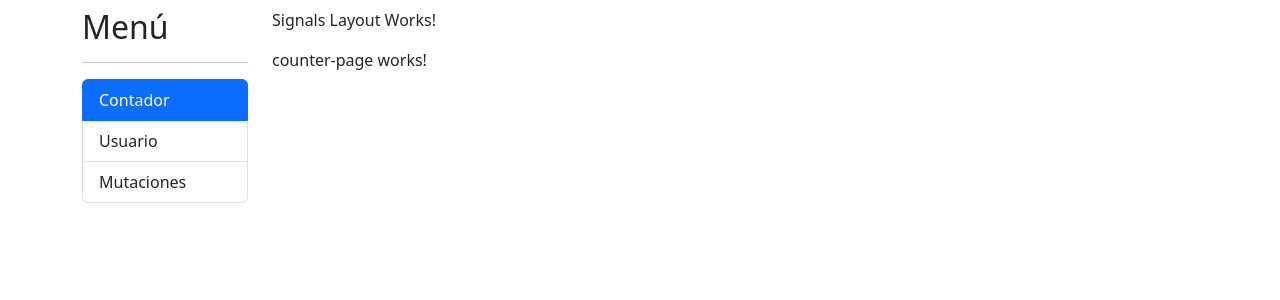
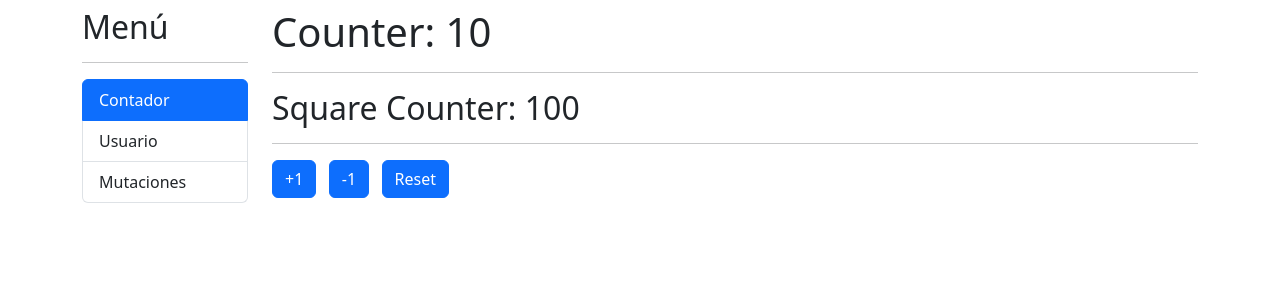
Before and after one commit to OPOII/DirectiveSignalsApp, an Angular app: page /signals/counter in a window 1280 px wide. Shown: the top 300 px of the page. Built offline with nearby package versions, Linux system fonts and the light colour scheme.

Commit message:
counter signal

```diff
--- a/src/app/signals/layout/signals-layout/signals-layout.component.html
+++ b/src/app/signals/layout/signals-layout/signals-layout.component.html
@@ -6,7 +6,6 @@
   </div>
 
   <div class="col-10">
-    <p>Signals Layout Works!</p>
     <router-outlet></router-outlet>
   </div>
 
--- a/src/app/signals/pages/counter-page/counter-page.component.html
+++ b/src/app/signals/pages/counter-page/counter-page.component.html
@@ -1 +1,12 @@
-<p>counter-page works!</p>
+<h1>Counter: {{counter()}} </h1>
+<hr>
+<h2>Square Counter: {{squareCounter()}} </h2>
+<hr>
+
+
+
+<button (click)="increaseBy(1)" class="btn btn-primary"> +1</button>
+&nbsp;
+<button (click)="increaseBy(-1)" class="btn btn-primary"> -1</button>
+&nbsp;
+<button (click)="counter.set(0)" class="btn btn-primary"> Reset </button>
--- a/src/app/signals/pages/counter-page/counter-page.component.ts
+++ b/src/app/signals/pages/counter-page/counter-page.component.ts
@@ -1,4 +1,4 @@
-import { Component } from '@angular/core';
+import { Component, computed, signal } from '@angular/core';
 
 @Component({
   templateUrl: './counter-page.component.html',
@@ -6,4 +6,11 @@
 })
 export class CounterPageComponent {
 
+  public counter=signal(10);
+  // Señal computada de solo lectura
+  public squareCounter=computed(()=>this.counter()*this.counter() );
+  increaseBy(value:number){
+    this.counter.update(current=>current+value);
+    // this.counter.set(this.counter()+value);
+  }
 }
```
